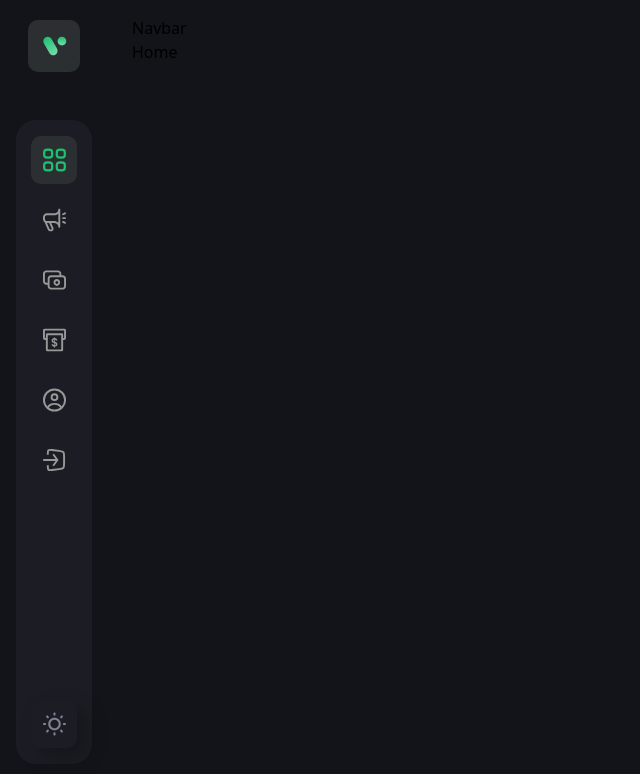
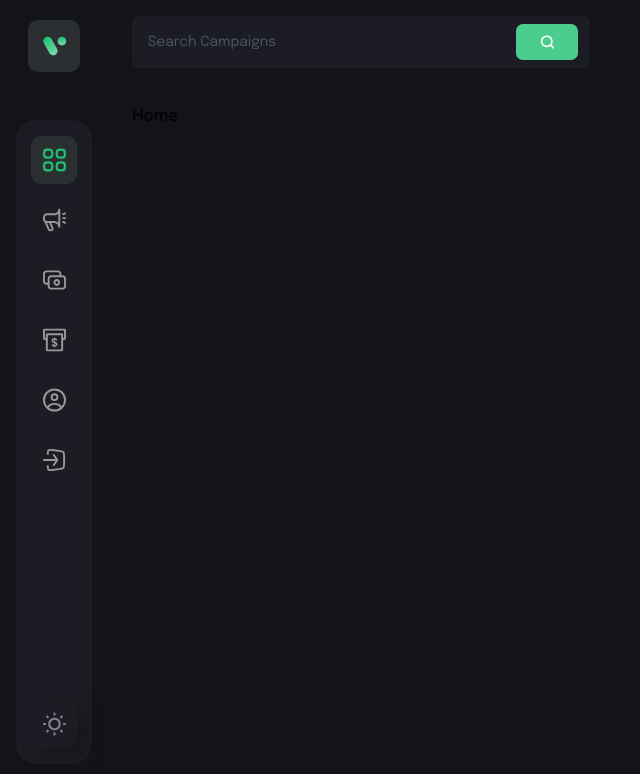
Before and after one commit to EmekaAgara/frontend, a React (Vite) app: page / in a window 1280 px wide. Shown: the top 774 px of the page, without its empty margins (0-640 px from the left). Built offline with nearby package versions, Linux system fonts and the light colour scheme; what @thirdweb-dev/react would draw is missing.

Commit message:
border radius fixed

```diff
--- a/src/components/Navbar.jsx
+++ b/src/components/Navbar.jsx
@@ -3,15 +3,26 @@
 
 import {CustomButton} from './'
 import { logo,menu,search,thirdweb } from '../assets'
-import { navlinks} from '../constants'
+import { navlinks } from '../constants'
 
 const Navbar = () => {
 
   const navigate = useNavigate();
   const [isActive, setIsActive] = useState('dashboard');
   const [toggleDrawer, setToggleDrawer] = useState(false);
+  const address = '0xdnad'
+
   return (
-    <div>Navbar</div>
+    <div className='flex md:flex-row flex-col-reverse justify-between mb-[35px] gap-6'>
+      <div className='lg:flex-1 flex flex-row max-w-[458px] py-2 pl-4 pr-3 h-[52px] bg-[#1c1c24] rounded-[7px]'>
+        <input type="text" placeholder="Search Campaigns" className="flex w-full font-epilogue font-normal text-[14px] placeholder:text-[#4b5264] text-white bg-transparent outline-none"/>
+        <div className='w-[72px] h-full rounded-[7px] bg-[#4acd8d] flex justify-center items-center cursor-pointer'>
+          <img src={search} alt='search' className='w-[15px] h-[15px] object-contain'/>
+        </div>
+      </div>
+
+
+    </div>
   )
 }
 
```
